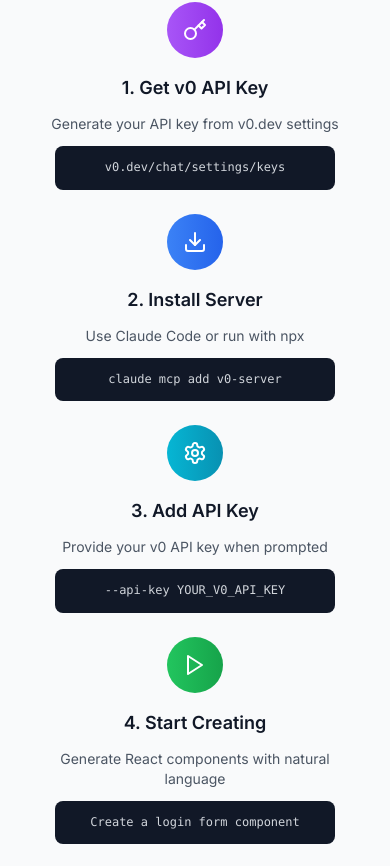
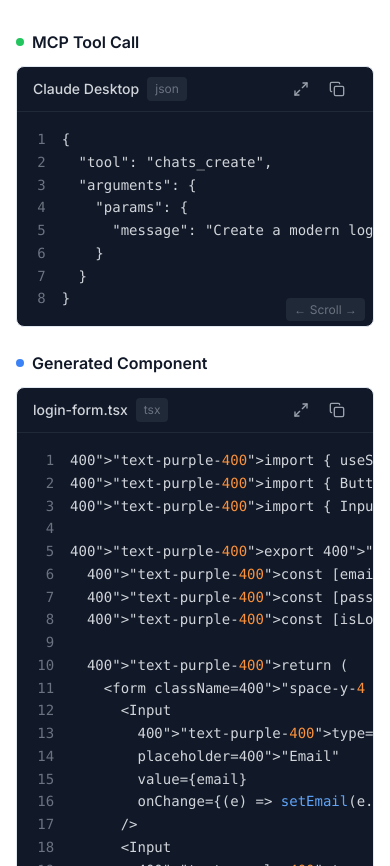
Before and after one commit to BenAHammond/v0-mcp-docs, a Next.js app: page / in a window 390 px wide. Shown: the part 3938-4804 px from the top of the page. Built offline with nearby package versions, Linux system fonts and the light colour scheme.

Commit message:
removing section

```diff
--- a/app/page.tsx
+++ b/app/page.tsx
@@ -223,72 +223,6 @@
         </div>
       </section>
 
-      {/* How It Works Section */}
-      <section className="py-16 sm:py-20 lg:py-24 bg-gray-50">
-        <div className="max-w-7xl mx-auto px-4 sm:px-6 lg:px-8">
-          <div className="text-center mb-12 sm:mb-16">
-            <h2 className="text-2xl sm:text-3xl lg:text-4xl font-bold text-gray-900 mb-4">How It Works</h2>
-            <p className="text-lg sm:text-xl text-gray-600 max-w-2xl mx-auto px-2">
-              Get started with v0 MCP Server in four simple steps
-            </p>
-          </div>
-
-          <div className="grid grid-cols-1 sm:grid-cols-2 lg:grid-cols-4 gap-6 sm:gap-8">
-            <div className="text-center px-2">
-              <div className="w-14 h-14 sm:w-16 sm:h-16 bg-gradient-to-r from-purple-500 to-purple-600 rounded-full flex items-center justify-center mx-auto mb-4 sm:mb-6">
-                <Key className="h-6 w-6 sm:h-8 sm:w-8 text-white" />
-              </div>
-              <h3 className="text-lg sm:text-xl font-semibold text-gray-900 mb-3 sm:mb-4">1. Get v0 API Key</h3>
-              <p className="text-sm sm:text-base text-gray-600 mb-3 sm:mb-4 px-2">Generate your API key from v0.dev settings</p>
-              <div className="mx-auto max-w-[280px]">
-                <CodeBlock copyable={false} className="text-center">
-                  v0.dev/chat/settings/keys
-                </CodeBlock>
-              </div>
-            </div>
-
-            <div className="text-center px-2">
-              <div className="w-14 h-14 sm:w-16 sm:h-16 bg-gradient-to-r from-blue-500 to-blue-600 rounded-full flex items-center justify-center mx-auto mb-4 sm:mb-6">
-                <Download className="h-6 w-6 sm:h-8 sm:w-8 text-white" />
-              </div>
-              <h3 className="text-lg sm:text-xl font-semibold text-gray-900 mb-3 sm:mb-4">2. Install Server</h3>
-              <p className="text-sm sm:text-base text-gray-600 mb-3 sm:mb-4 px-2">Use Claude Code or run with npx</p>
-              <div className="mx-auto max-w-[280px]">
-                <CodeBlock copyable={false} language="bash">
-                  claude mcp add v0-server
-                </CodeBlock>
-              </div>
-            </div>
-
-            <div className="text-center px-2">
-              <div className="w-14 h-14 sm:w-16 sm:h-16 bg-gradient-to-r from-cyan-500 to-cyan-600 rounded-full flex items-center justify-center mx-auto mb-4 sm:mb-6">
-                <Settings className="h-6 w-6 sm:h-8 sm:w-8 text-white" />
-              </div>
-              <h3 className="text-lg sm:text-xl font-semibold text-gray-900 mb-3 sm:mb-4">3. Add API Key</h3>
-              <p className="text-sm sm:text-base text-gray-600 mb-3 sm:mb-4 px-2">Provide your v0 API key when prompted</p>
-              <div className="mx-auto max-w-[280px]">
-                <CodeBlock copyable={false} language="bash">
-                  --api-key YOUR_V0_API_KEY
-                </CodeBlock>
-              </div>
-            </div>
-
-            <div className="text-center px-2">
-              <div className="w-14 h-14 sm:w-16 sm:h-16 bg-gradient-to-r from-green-500 to-green-600 rounded-full flex items-center justify-center mx-auto mb-4 sm:mb-6">
-                <Play className="h-6 w-6 sm:h-8 sm:w-8 text-white" />
-              </div>
-              <h3 className="text-lg sm:text-xl font-semibold text-gray-900 mb-3 sm:mb-4">4. Start Creating</h3>
-              <p className="text-sm sm:text-base text-gray-600 mb-3 sm:mb-4 px-2">Generate React components with natural language</p>
-              <div className="mx-auto max-w-[280px]">
-                <CodeBlock copyable={false}>
-                  Create a login form component
-                </CodeBlock>
-              </div>
-            </div>
-          </div>
-        </div>
-      </section>
-
       {/* Code Example Section */}
       <section className="py-16 sm:py-20 lg:py-24 bg-white">
         <div className="max-w-7xl mx-auto px-4 sm:px-6 lg:px-8">
```
